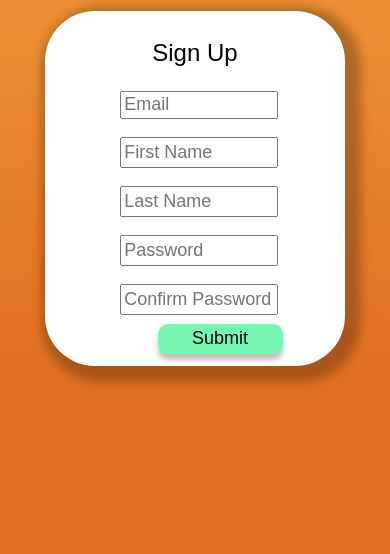
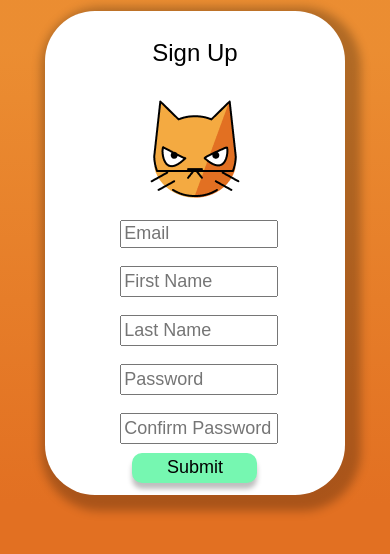
Before and after one commit to MatthewCrutcher/Cat-Bloggers, a React (Create React App) app: page /signup in a window 390 px wide. Shown: the top 554 px of the page. Built offline with nearby package versions, Linux system fonts and the light colour scheme.

Commit message:
FINISHED Sign up form

```diff
--- a/src/components/SignUp.css
+++ b/src/components/SignUp.css
@@ -67,13 +67,24 @@ body {
   width: 200px;
   height: 50px;
   font-size: 24px;
-  margin-left: 37.5%;
   border-width: 0px;
 }
 
 button:hover {
   background-color: #2cca73;
   cursor: pointer;
+}
+
+.sloganText {
+  text-align: center;
+  margin-top: 350px;
+  margin-right: 200px;
+}
+
+h1 {
+  font-size: 72px;
+  color: white;
+  font-weight: 400;
 }
 
 @media screen and (max-width: 1500px) {
@@ -125,8 +136,11 @@ button:hover {
     width: 150px;
     height: 40px;
     font-size: 18px;
-    margin-left: 35%;
+
     border-width: 0px;
+  }
+  .sloganText {
+    display: none;
   }
 }
 
@@ -178,7 +192,7 @@ button:hover {
     width: 125px;
     height: 30px;
     font-size: 18px;
-    margin-left: 35%;
+
     border-width: 0px;
     margin-bottom: 3%;
   }
@@ -204,9 +218,18 @@ button:hover {
     width: 125px;
     height: 30px;
     font-size: 18px;
-    margin-left: 37.5%;
+
     border-width: 0px;
     margin-bottom: 3%;
+  }
+
+  .mobileLogo {
+    background-image: url(../../public/images/MobileLogo.png);
+    width: 120px;
+    height: 120px;
+    padding-bottom: 3%;
+    background-repeat: no-repeat;
+    margin: auto;
   }
 }
 
@@ -237,7 +260,6 @@ button:hover {
     width: 75px;
     height: 25px;
     font-size: 15px;
-    margin-left: 35%;
     border-width: 0px;
     margin-top: 3%;
     margin-bottom: 6%;
--- a/src/components/SignUp.js
+++ b/src/components/SignUp.js
@@ -6,10 +6,14 @@ import "./SignUp.css";
 export default class SignUp extends Component {
   render() {
     return (
+      <div>
         <div className="signUpForm">
           <form>
             <p className="formTitle">Sign Up</p>
-          <div style={{}}>
+            <div style={{ "text-align": "center" }}>
+              <div className="mobileLogo" />
+            </div>
+            <div>
               <input className="emailInput" placeholder="Email"></input>
             </div>
             <div>
@@ -34,8 +38,14 @@ export default class SignUp extends Component {
                 type="password"
               />
             </div>
-          <button className='signUpButton'>Submit</button>
+            <div style={{ "text-align": "center", margin: "auto" }}>
+              <button className="signUpButton">Submit</button>
+            </div>
           </form>
+        </div>
+        <div className="sloganText">
+          <h1>Purrfect for cat lovers!</h1>
+        </div>
       </div>
     );
   }
```
Also changed, not shown: public/images/MobileLogo.png (added). Lines whose indentation alone changed are shown as unchanged.
